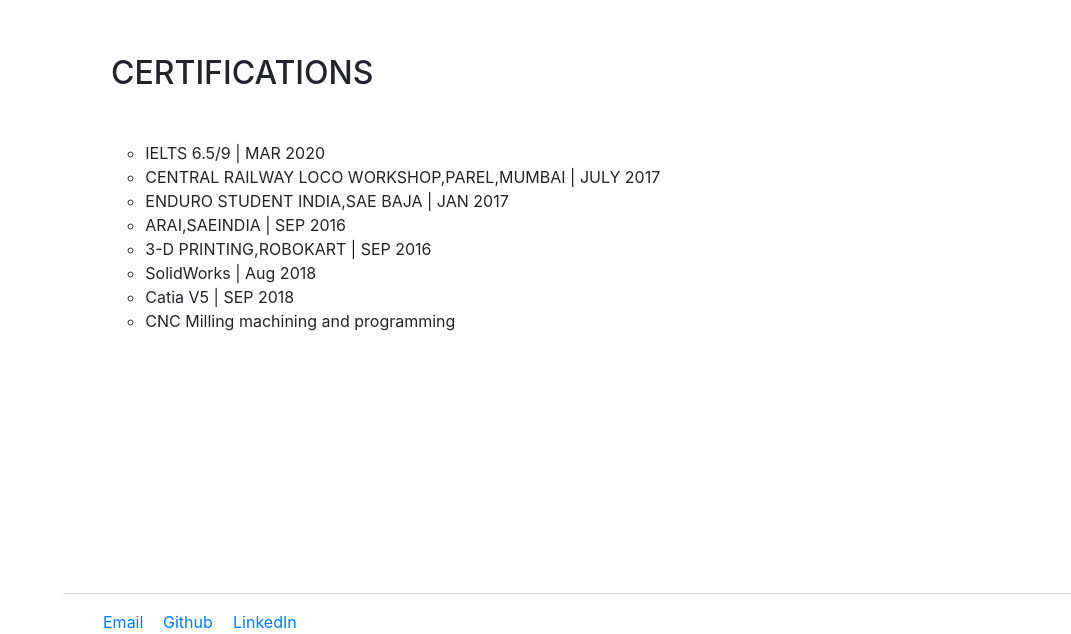
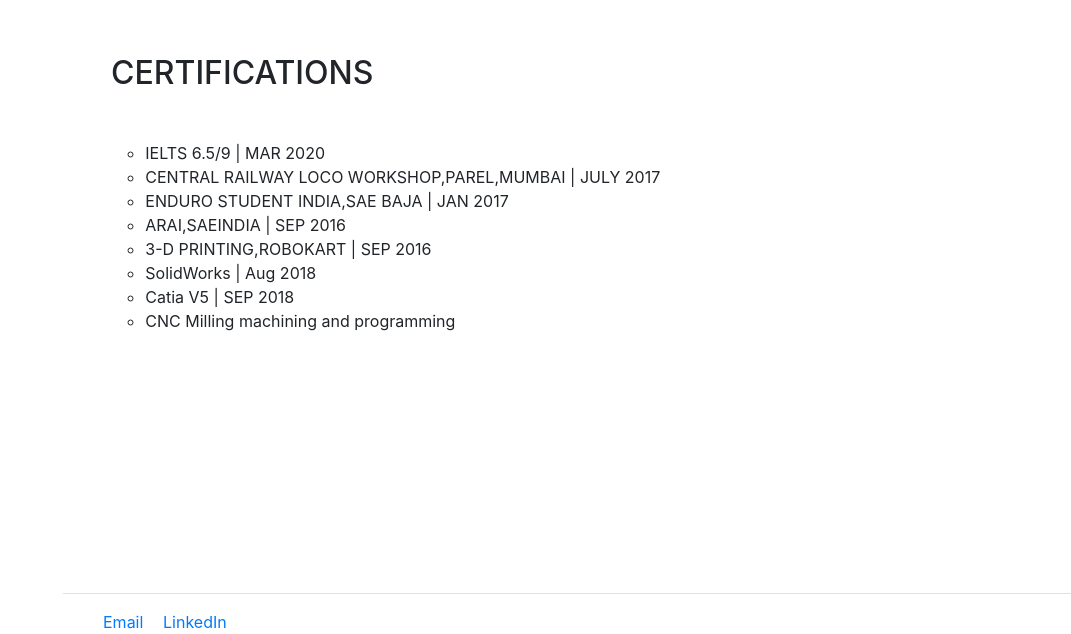
Before and after one commit to MayureshPote/mayureshpote.github.io, a website with bundled scripts: page index.html in a window 1280 px wide. Shown: the part 6869-7503 px from the top of the page, without its empty margins (209-1280 px from the left). Built offline with nearby package versions, Linux system fonts and the light colour scheme; a web font is replaced by a local one.

Commit message:
Update index.html

```diff
--- a/index.html
+++ b/index.html
@@ -417,7 +417,6 @@
     <footer>
     	<ul style="list-style-type:none;">
         	<li style="width:60px; float:left;"><a href="mailto:potemayuresh999@gmail.com">Email</a></li>
-        	<li style="width:70px; float:left;"><a href="https://github.com/MayureshPote">Github</a></li>
             <li style="width:50px; float:left;"><a href="https://www.linkedin.com/in/MAYURESHPOTE/">LinkedIn</a></li>
 	</ul>
      </footer>
```
